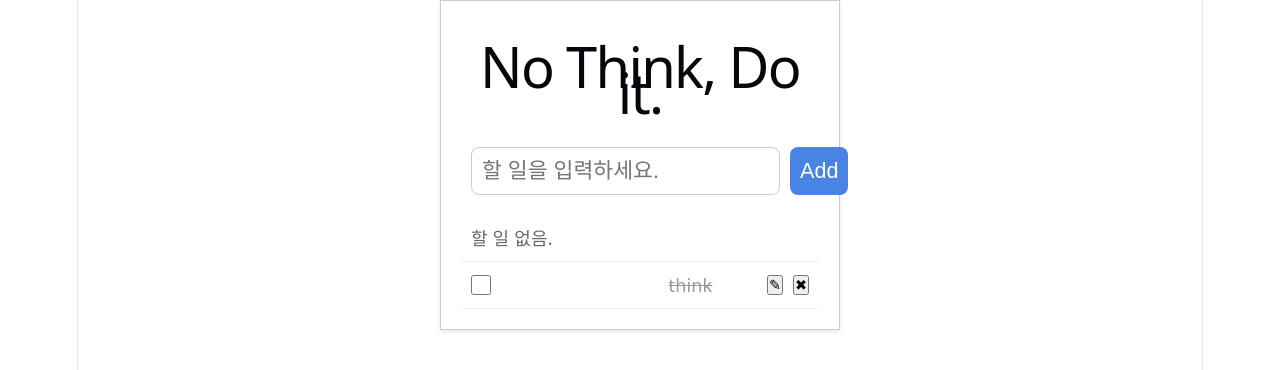
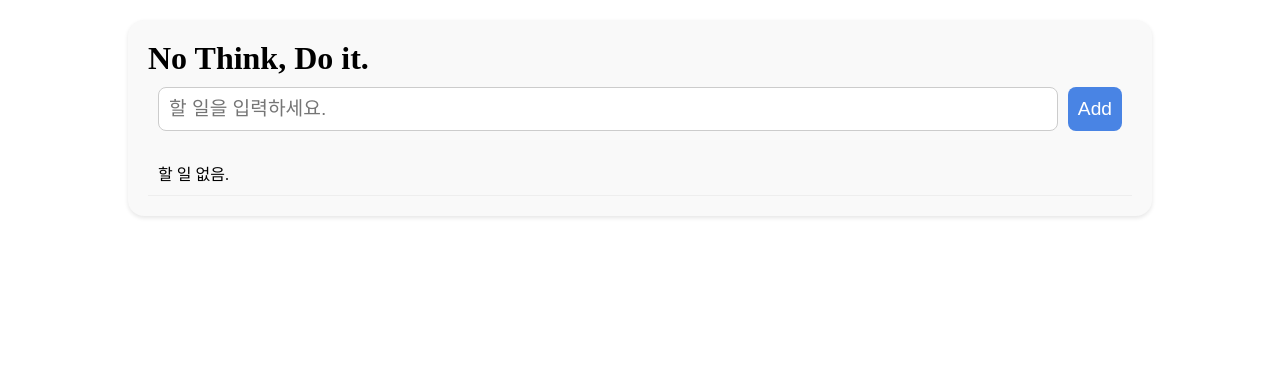
Before and after one commit to kate70700/Programming_3306, a React (Vite) app: page / in a window 1280 px wide. Shown: the top 370 px of the page. Built offline with nearby package versions, Linux system fonts and the light colour scheme.

Commit message:
TodoListApp show todos

```diff
--- a/src/App.jsx
+++ b/src/App.jsx
@@ -4,7 +4,8 @@ import viteLogo from './assets/vite.svg'
 import heroImg from './assets/hero.png'
 import './App.css'
 
-function App() {
+function
+App() {
   const [count, setCount] = useState(0)
 
   return (
--- a/src/Checkbox.jsx
+++ b/src/Checkbox.jsx
@@ -1,9 +1,10 @@
 export default function Checkbox(props) {
+    const {children, id, ...rest} = props;
     return (
         <>
-            <input type="checkbox" id={props.id} className="todo__check" />
-            <label htmlFor={props.id} className="todo__label">
-                {props.label}
+            <input type="checkbox" id={id} className="todo__check" />
+            <label htmlFor={id} className="todo__label">
+                {children}
             </label>
         </>
     );
--- a/src/TodoItem.jsx
+++ b/src/TodoItem.jsx
@@ -1,12 +1,10 @@
 import Checkbox from "./Checkbox";
 import Button from "./Button";
 
-export default function TodoItem() {
+export default function TodoItem({todo}) {
     return (
-                        <li className="todo__item todo__item--complete">
-                    <Checkbox id="1" />
-                    <label htmlFor="chk-1" className="todo__label">think</label>
-
+                    <li className={`todo__item ${todo.completed ? 'todo__item--complete' : ''}`}>
+                    <Checkbox id={todo.id}>{todo.text}</Checkbox>
                     <Button className="todo__edit todo--edit">✎</Button>
                     <Button className="todo__delete todo--delete">✖</Button>
                 </li>
--- a/src/TodoList.jsx
+++ b/src/TodoList.jsx
@@ -1,11 +1,15 @@
 import TodoItem from "./TodoItem.jsx";
 import TodoItemEmpty from "./TodoItemEmpty.jsx";
 
-export default function TodoList() {
+export default function TodoList({ todos }) {
     return (
         <ul className="todo__list">
-            <TodoItemEmpty />
-            <TodoItem />
+            {todos.length === 0 && <TodoItemEmpty />}
+            {todos.length > 0 &&
+                todos.map((todo) =>
+                <TodoItem todo={todo} />
+                )
+            }
         </ul>
     );
 }
--- a/src/TodolistApp.jsx
+++ b/src/TodolistApp.jsx
@@ -1,18 +1,40 @@
-import "./todolist.css";
-import TodoHeader from "./TodoHeader.jsx";
-import TodoItemEmpty from "./TodoItemEmpty.jsx";
-import Checkbox from "./Checkbox.jsx";
-import Button from "./Button.jsx";
-import TodoAdder from "./TodoAdder.jsx";
-import TodoItem from "./TodoItem.jsx";
-import TodoList from "./TodoList.jsx";
+import { useState } from 'react';
+import './todolist.css';
+
+import TodoHeader from './TodoHeader';
+import TodoAdder from './TodoAdder';
+import TodoList from './TodoList';
+
+class Todo {
+    constructor(text) {
+        this.id = Date.now();
+        this.text = text;
+        this.isCompleted = false;
+    }
+}
 
 function TodolistApp() {
+    const [todos, setTodos] = useState([]);
+
+    const addTodo = (text) => {
+        setTodos((prev) => [...prev, new Todo(text)]);
+    };
+
+    const toggleTodo = (id) => {
+        setTodos((prev) =>
+            prev.map((todo) =>
+                todo.id === id
+                    ? { ...todo, isCompleted: !todo.isCompleted }
+                    : todo
+            )
+        );
+    };
+
     return (
         <div className="todo">
             <TodoHeader />
-            <TodoAdder />
-            <TodoList />
+            <TodoAdder addTodo={addTodo} />
+            <TodoList todos={todos} toggleTodo={toggleTodo} />
         </div>
     );
 }
--- a/src/main.jsx
+++ b/src/main.jsx
@@ -1,14 +1,13 @@
-//https://programming-3306.s2462.workers.dev/
+// https://programming-3300.ssep4u.workers.dev/
 
 import { StrictMode } from 'react'
 import { createRoot } from 'react-dom/client'
-import './index.css'
-import TodolistApp from './TodolistApp.jsx'
+// import './index.css'
 import './reset.css'
-import App from './App.jsx'
+import TodoListApp from './TodolistApp.jsx'
 
 createRoot(document.getElementById('root')).render(
   <StrictMode>
-    <TodolistApp />
+    <TodoListApp />
   </StrictMode>,
 )
--- a/src/todolist.css
+++ b/src/todolist.css
@@ -1,29 +1,26 @@
 .todo {
-    width: 400px;
-    margin: 0 auto;
+    /* width: 80%;
+    min-width: 400px; */
+    width: max(80%, 400px);    /* 보통: 80%, 최소: 400px */
+    margin: 20px auto;  /* 위아래: 20px, 좌우: 여백 균등 분배 */
+    background-color: #f9f9f9;
     padding: 20px;
-    border: 1px solid #ccc;
+    border-radius: 16px;
+    box-shadow: 0 2px 4px rgba(0, 0, 0, 0.1);    /* 세로:아래로 2px, blur: 4px */
 }
-
-.todo {
-    box-shadow: 0 2px 4px rgba(0, 0, 0, 0.1);
-}
-
 .todo__form {
     display: flex;
     margin-bottom: 10px;
     padding: 10px;
 }
-
 .todo__input {
     padding: 10px;
     font-size: 1.2rem;
     border: 1px solid #ccc;
     border-radius: 8px;
     margin-right: 10px;
-    flex: 1;
+    flex: 1;    /* display: flex 안의 아이템 중 여유 공간만큼 늘리자 */
 }
-
 .todo__button {
     padding: 10px;
     border: none;
@@ -45,18 +42,21 @@
     width: 20px;
     height: 20px;
     cursor: pointer;
-    accent-color: #999;
+    accent-color: #999;   /* 체크했을 때 배경색, 눈에 띄지 않게 하자 */
 }
 .todo__label {
     margin: 0 10px;
     flex: 1;
 }
-.todo__edit,
-.todo__delete {
+.todo__button--edit,
+.todo__button--delete {
     font-size: 0.8rem;
     margin-left: 10px;
 }
-.todo__item--complete > .todo__label {
+.todo__item--complete .todo__label {
     text-decoration: line-through;
     color: #999;
 }
+
+/* A > B: 바로 아래 자식
+A B: 전체 자식 중에 한 자식: 자손 */
```
Also changed, not shown: src/CounterApp.jsx (added, +36 -0 lines).
